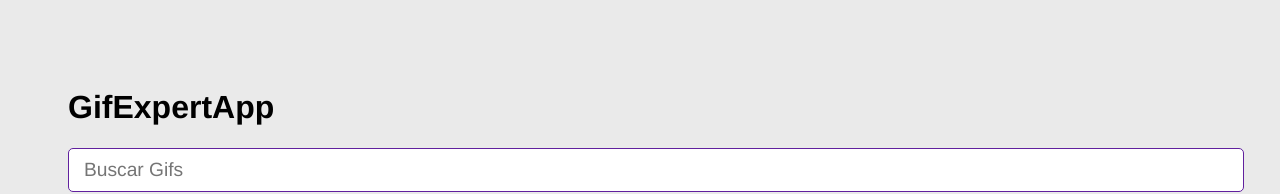
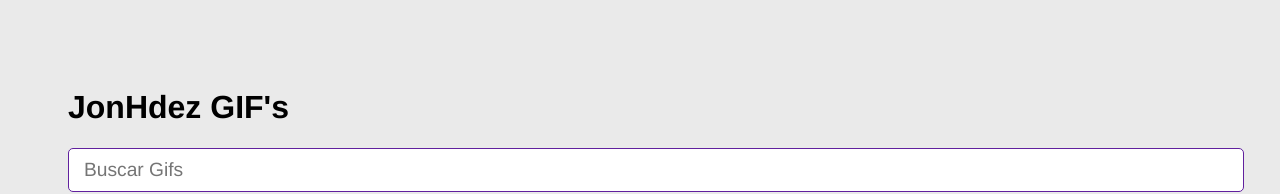
Before and after one commit to JonHdez/Gif-App, a React (Vite) app: page / in a window 1280 px wide. Shown: the top 194 px of the page. Built offline with nearby package versions, Linux system fonts and the light colour scheme.

Commit message:
Retoques

```diff
--- a/index.html
+++ b/index.html
@@ -4,7 +4,7 @@
     <meta charset="UTF-8" />
     <link rel="icon" type="image/svg+xml" href="/vite.svg" />
     <meta name="viewport" content="width=device-width, initial-scale=1.0" />
-    <title>Vite + React</title>
+    <title>JonHdez Gif's</title>
   </head>
   <body>
     <div id="root"></div>
--- a/src/GifExpertApp.jsx
+++ b/src/GifExpertApp.jsx
@@ -14,7 +14,9 @@ export const GifExpertApp = () => {
 
   return (
     <>
-      <h1>GifExpertApp</h1>
+      <div className="titulo-principal">
+        <h1>JonHdez GIF's</h1>
+      </div>
       <AddCategory onNewCategory={onAddCategory} />
         {
           categories.map((category) =>
--- a/src/components/GifGrid.jsx
+++ b/src/components/GifGrid.jsx
@@ -7,7 +7,9 @@ export const GifGrid = ({category}) => {
 
   return (
     <>
-      <h3>{category}</h3>
+      <div className='titulo-categoria'>
+        <h3>{category}</h3>
+      </div>
       {
        isLoading && (<h4>Cargando...</h4>)
       }
--- a/src/styles.css
+++ b/src/styles.css
@@ -22,9 +22,13 @@ h2 {
   font-size: 1.5rem;
 }
 
+h1 {
+
+}
+
 h3 {
   font-size: 3rem;
-  margin-bottom: 5px;
+  margin-bottom: 30px;
 }
 
 .card-grid {
@@ -61,3 +65,13 @@ h3 {
 .card img {
   width: 100%;
 }
+
+.titulo-principal{
+
+}
+
+.titulo-categoria {
+  display: flex;
+  flex-direction: row;
+  justify-content: center;
+}
```
